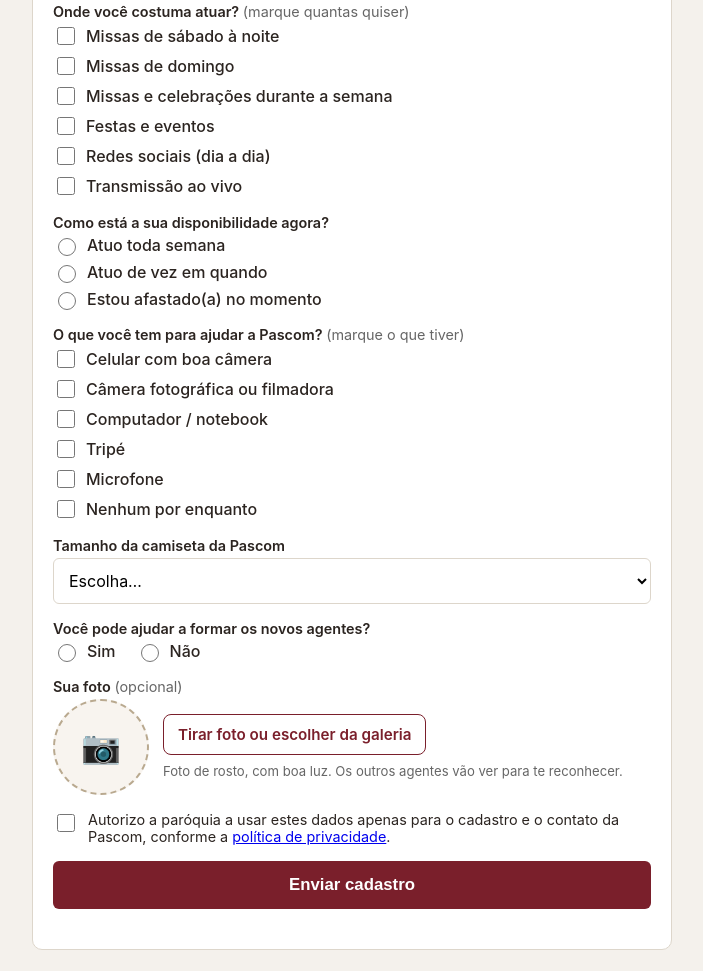
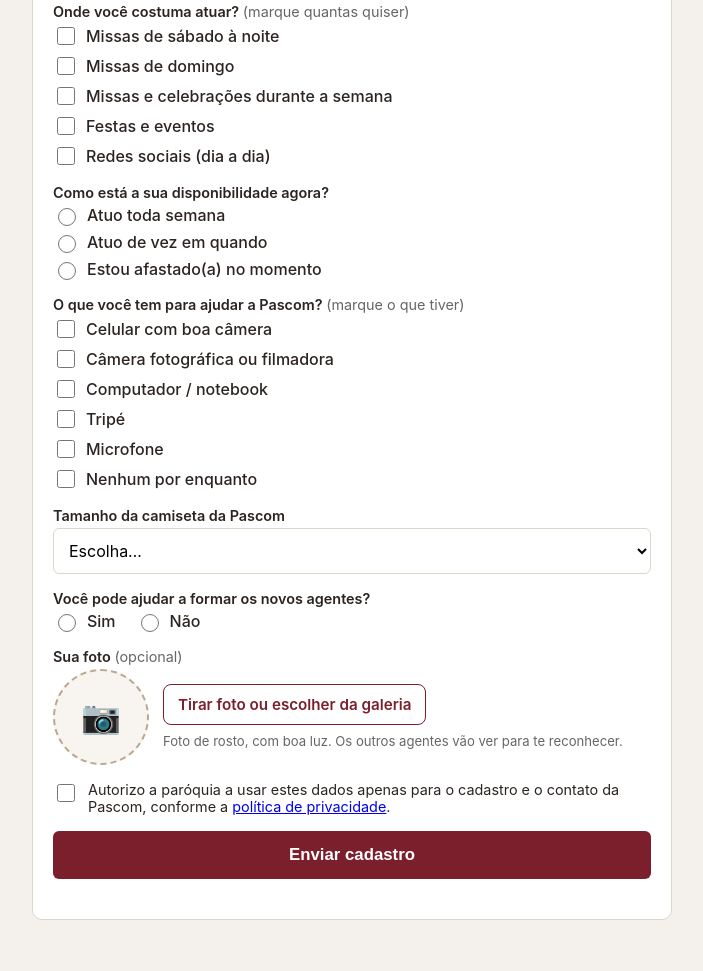
Before and after one commit to pascomscjmarilia-creator/paroquia-documentos, a plain HTML site: page agente-pascom-ativo.html in a window 1280 px wide. Shown: the part 1108-2079 px from the top of the page, without its empty margins (288-991 px from the left). Drawn offline with Linux system fonts and the light colour scheme.

Commit message:
Update agente-pascom-ativo.html

```diff
--- a/agente-pascom-ativo.html
+++ b/agente-pascom-ativo.html
@@ -115,7 +115,7 @@
 
         <div>
           <label for="comunidade">Em qual comunidade você frequenta?</label>
-          <select id="comunidade"><option value="">Escolha…</option><option value="Matriz (Igreja Sagrado Coração de Jesus)">Matriz (Igreja Sagrado Coração de Jesus)</option><option value="Comunidade Nossa Senhora Aparecida">Comunidade Nossa Senhora Aparecida</option><option value="Comunidade Santo Expedito">Comunidade Santo Expedito</option><option value="Outra / não frequento comunidade">Outra / não frequento comunidade</option></select>
+          <select id="comunidade"><option value="">Escolha…</option><option value="Matriz (Igreja Sagrado Coração de Jesus)">Matriz (Igreja Sagrado Coração de Jesus)</option><option value="Comunidade Nossa Senhora Aparecida">Comunidade Nossa Senhora Aparecida</option><option value="Comunidade Santo Expedito">Comunidade Santo Expedito</option><option value="Capela de Nossa Senhora de Nazaré">Capela de Nossa Senhora de Nazaré</option><option value="Outra / não frequento comunidade">Outra / não frequento comunidade</option></select>
         </div>
 
         <div class="ag-secao">Sua atuação na Pascom</div>
@@ -128,7 +128,7 @@
 
         <div>
           <label for="funcao">Qual a sua função principal hoje?</label>
-          <select id="funcao"><option value="">Escolha…</option><option value="Fotografia">Fotografia</option><option value="Filmagem / transmissão ao vivo">Filmagem / transmissão ao vivo</option><option value="Edição de vídeo">Edição de vídeo</option><option value="Arte e design">Arte e design</option><option value="Redes sociais">Redes sociais</option><option value="Som e mesa de som">Som e mesa de som</option><option value="Projeção e slides">Projeção e slides</option><option value="Locução / apresentação">Locução / apresentação</option><option value="Coordenação da Pascom">Coordenação da Pascom</option><option value="Várias funções">Várias funções</option><option value="Outra">Outra</option></select>
+          <select id="funcao"><option value="">Escolha…</option><option value="Fotografia">Fotografia</option><option value="Filmagem">Filmagem</option><option value="Edição de vídeo">Edição de vídeo</option><option value="Arte e design">Arte e design</option><option value="Redes sociais">Redes sociais</option><option value="Projeção e slides">Projeção e slides</option><option value="Coordenação da Pascom">Coordenação da Pascom</option><option value="Várias funções">Várias funções</option><option value="Outra">Outra</option></select>
         </div>
 
         <div>
@@ -139,7 +139,6 @@
             <label><input type="checkbox" name="atuaEm" value="Missas e celebrações durante a semana"> Missas e celebrações durante a semana</label>
             <label><input type="checkbox" name="atuaEm" value="Festas e eventos"> Festas e eventos</label>
             <label><input type="checkbox" name="atuaEm" value="Redes sociais (dia a dia)"> Redes sociais (dia a dia)</label>
-            <label><input type="checkbox" name="atuaEm" value="Transmissão ao vivo"> Transmissão ao vivo</label>
           </div>
         </div>
 
```
